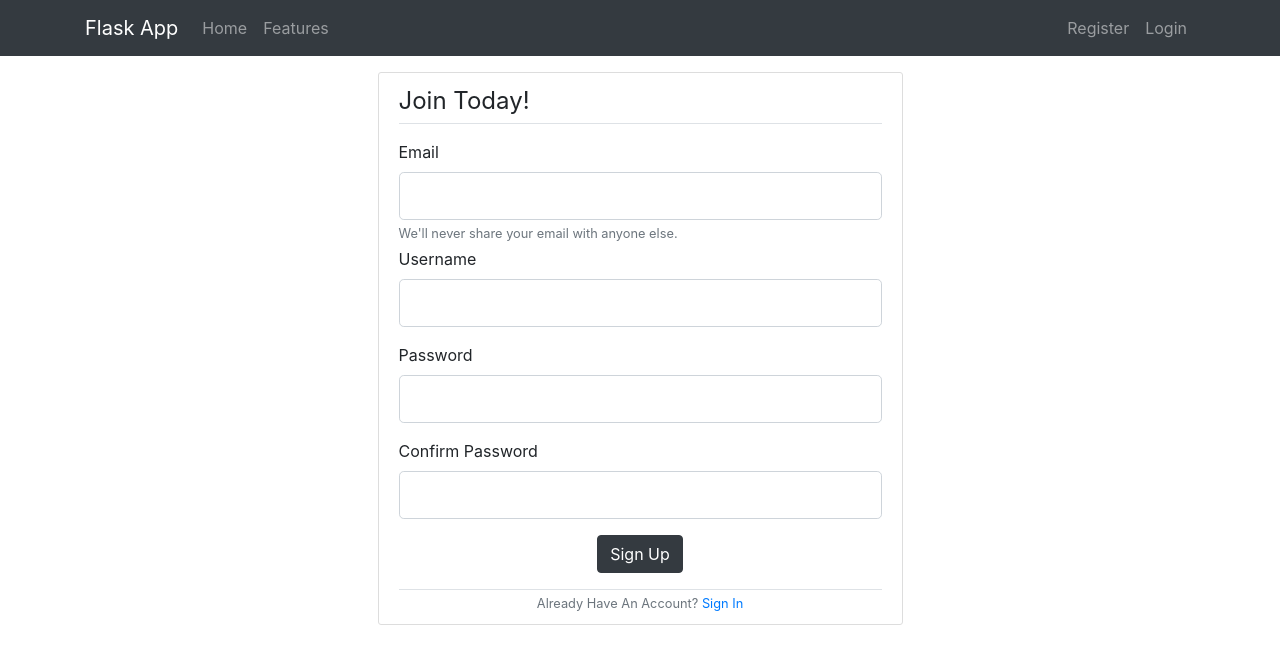
After one commit to kkornel/flask-social-app, a Flask app: page /register in a window 1280 px wide. The commit adds this page. Shown: the top 664 px of the page. Run offline with Flask 2, Linux system fonts and the light colour scheme; some libraries are stand-ins or nearby versions.

Commit message:
Added templates, forms and routes for Login and Register

```diff
--- a/flaskapp/config.py
+++ b/flaskapp/config.py
@@ -11,7 +11,7 @@ import os
 class Config:
     DEBUG = False
     # This should also be enviroment variable.
-    # SECRET_KEY = '6107238231997648b4a5a6290e590fde'
+    SECRET_KEY = '046e22b94eeaa82d1a6d721f0da941ec'
     # This should also be enviroment variable.
     # SQLALCHEMY_DATABASE_URI = 'sqlite:///site.db'
     # MAIL_SERVER = 'smtp.googlemail.com'
--- a/flaskapp/static/main.css
+++ b/flaskapp/static/main.css
@@ -1,3 +1,15 @@
 body {
-  background: red;
+  background: #ffffff
 }
+
+a {
+  /* color: #23272b; */
+}
+
+.block-content {
+  background: #ffffff;
+  padding: 10px 20px;
+  border: 1px solid #dddddd;
+  border-radius: 3px;
+  margin-bottom: 20px;
+}
--- /dev/null
+++ b/flaskapp/templates/register.html
@@ -0,0 +1,100 @@
+{% extends "base.html.j2" %}
+
+{% block content %}
+<div class="col-sm-6 offset-sm-3 mt-3">
+    <div class=block-content>
+        <!-- Empty action means when we post this form it just gonna go back to the same route. -->
+        <!-- It's gonna post that information to the same route that we are currently on. -->
+        <form method="POST" action="">
+            <!-- It's adding CSRF token. -->
+            {{ form.hidden_tag() }}
+            <legend class="border-bottom mb-3 pb-1">Join Today!</legend>
+            <div class="form-group mb-1">
+                <!-- Putting up the label for username add giving it a BootStrap class of form-control-label -->
+                {{ form.email.label(class="form-control-label") }}
+
+                {#
+                    For each field we have a list of errors if that field was invalid.
+                    We can ipen up the conditional and print out those errors.
+                    The way it is done in BootSrap, we add a class 'is-invalid' to the field.
+                    And then you put a div underneath that with the class of 'invalid-feedback'.
+                    And then put the error there.
+                #}
+                {% if form.email.errors %}
+                {{ form.email(class="form-control form-control-lg is-invalid") }}
+                <div clas="invalid-feedback">
+
+                    {% for error in form.email.errors %}
+                    <span>{{ error }}</span>
+                    {% endfor %}
+
+                </div>
+                {% else %}
+                {{ form.email(class="form-control form-control-lg") }}
+                {% endif %}
+                <small id="emailHelp" class="form-text text-muted">
+                    We'll never share your email with anyone else.
+                </small>
+            </div>
+            <div class="form-group">
+                {{ form.username.label(class="form-control-label") }}
+
+                {% if form.username.errors %}
+                {{ form.username(class="form-control form-control-lg is-invalid") }}
+                <div clas="invalid-feedback">
+
+                    {% for error in form.username.errors %}
+                    <span>{{ error }}</span>
+                    {% endfor %}
+
+                </div>
+                {% else %}
+                {{ form.username(class="form-control form-control-lg") }}
+                {% endif %}
+            </div>
+            <div class="form-group">
+                {{ form.password.label(class="form-control-label") }}
+
+                {% if form.password.errors %}
+                {{ form.password(class="form-control form-control-lg is-invalid") }}
+                <div class="invalid-feedback">
+
+                    {% for error in form.password.errors %}
+                    <span> {{ error }}</span>
+                    {% endfor %}
+
+                </div>
+                {% else %}
+                {{ form.password(class="form-control form-control-lg") }}
+                {% endif %}
+            </div>
+            <div class="form-group">
+                {{ form.confirm_password.label(class="form-control-label") }}
+
+                {% if form.confirm_password.errors %}
+                {{ form.confirm_password(class="form-control form-control-lg is-invalid") }}
+                <div class="invalid-feedback">
+
+                    {% for error in form.confirm_password.errors %}
+                    <span> {{ error }}</span>
+                    {% endfor %}
+
+                </div>
+                {% else %}
+                {{ form.confirm_password(class="form-control form-control-lg") }}
+                {% endif %}
+            </div>
+            <div class="form-group text-center">
+                <div class="form-group mb-3">
+                    {{ form.submit(class="btn btn-dark") }}
+                </div>
+            </div>
+        </form>
+        <div class="border-top text-center">
+            <small class="text-muted">
+                Already Have An Account? <a class="" href="{{ url_for('users.login') }}">Sign In</a>
+            </small>
+        </div>
+    </div>
+</div>
+{% endblock content %}
--- a/flaskapp/users/forms.py
+++ b/flaskapp/users/forms.py
@@ -0,0 +1,47 @@
+from flask_wtf import FlaskForm
+from flask_wtf.file import FileField, FileAllowed
+from wtforms import BooleanField, PasswordField, StringField, SubmitField
+from wtforms.validators import DataRequired, Email, EqualTo, Length, ValidationError
+
+from flaskapp.models import User
+
+# When we use this forms we need to set a secret key for our application.
+# It will protect against modyfing cookies, and CRSF attacks etc.
+# We set this in 'flaskblog.py' app.config[]
+# If we do not specify secret key, we get error while
+# visiting page with tag: {{ form.hidden_tag() }}
+
+
+class RegistrationForm(FlaskForm):
+    email = StringField('Email', validators=[DataRequired(), Email()])
+    username = StringField('Username',
+                           validators=[DataRequired(), Length(min=4, max=15)])
+    password = PasswordField('Password', validators=[DataRequired()])
+    confirm_password = PasswordField('Confirm Password',
+                                     validators=[DataRequired(), EqualTo('password')])
+    submit = SubmitField('Sign Up')
+
+    # Validation has to be in form:
+    # def validate_field(self, field):
+    #     if True:
+    #         raise ValidationError('Validation Message')
+
+    def validate_email(self, email):
+        user = User.query.filter_by(email=email.data).first()
+        if user:
+            raise ValidationError('That email is taken. Forgot password?')
+
+    def validate_username(self, username):
+        user = User.query.filter_by(username=username.data).first()
+        if user:
+            raise ValidationError('That username is taken. Sorry.')
+
+
+class LoginForm(FlaskForm):
+    email = StringField('Email',
+                        validators=[DataRequired(), Email()])
+    password = PasswordField('Password',
+                             validators=[DataRequired()])
+    # Uses secure cookie to stay logged in for some time, after closing the browser.
+    remember = BooleanField('Remember Me')
+    submit = SubmitField('Login')
--- a/flaskapp/users/routes.py
+++ b/flaskapp/users/routes.py
@@ -0,0 +1,30 @@
+from flask import Blueprint, flash, redirect, render_template, request
+
+from flaskapp import db
+from flaskapp.models import User
+from flaskapp.users.forms import LoginForm, RegistrationForm
+
+users = Blueprint('users', __name__)
+
+# We will not be using global app variable here in @app.route
+# to creates routes anymore.
+# Instead we are going to create route specifically for this user's blueprint.
+# And then register these with the application later.
+
+
+@users.route('/register', methods=['GET', 'POST'])
+def register():
+    form = RegistrationForm()
+    return render_template('register.html', title='Register', form=form)
+
+
+@users.route('/login', methods=['GET', 'POST'])
+def login():
+    form = LoginForm()
+    return render_template('login.html', title='Login', form=form)
+
+
+@users.route('/')
+def reset_request():
+    form = LoginForm()
+    return render_template('login.html', title='Login', form=form)
```
Also changed, not shown: flaskapp/__init__.py (+22 -2 lines), flaskapp/models.py (+27 -0 lines), flaskapp/templates/login.html (added, +63 -0 lines), 1 other file.
